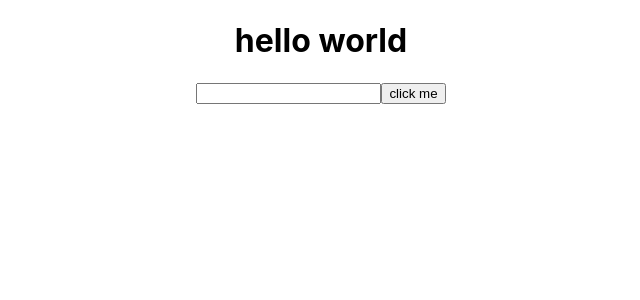
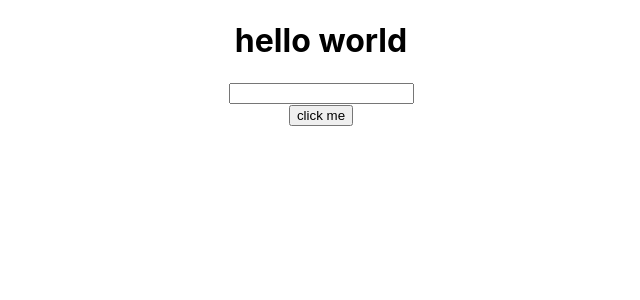
Before and after one commit to abhishektiwari2511/React.js, a React (Create React App) app: page / in a window 1280 px wide. Shown: the top 300 px of the page, without its empty margins (319-959 px from the left). Built offline with nearby package versions, Linux system fonts and the light colour scheme.

Commit message:
forwardRef

```diff
--- a/src/App.js
+++ b/src/App.js
@@ -1,6 +1,7 @@
 // import logo from './logo.svg';
 import "./App.css";
 import React,{useRef} from "react"
+import User from "./User"
 function App(){
     let ram= useRef(null);
     console.warn(ram)
@@ -8,14 +9,14 @@ function App(){
         console.log(ram.current.value)
         ram.current.focus()
         // ram.current.style.display='none'
-        ram.current.style.color='pink'
+        ram.current.style.color='white'
         ram.current.style.backgroundColor='grey'
 
     }
     return (
         <div className="App">
             <h1>hello world </h1>
-            <input type="text" ref={ram} />
+            <User ref={ram} />
             <button onClick={vishnu}>click me</button>
         </div>
     )
--- /dev/null
+++ b/src/User.js
@@ -0,0 +1,10 @@
+import { forwardRef} from "react";
+ function User (props,re){
+return (
+    <div>
+        <input type="text " ref={re} />
+    </div>
+)
+
+}
+export default forwardRef(User)
```
